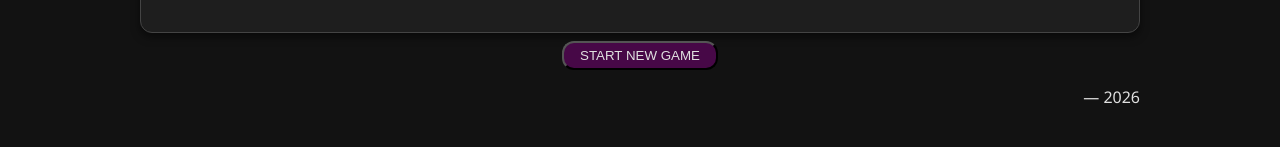
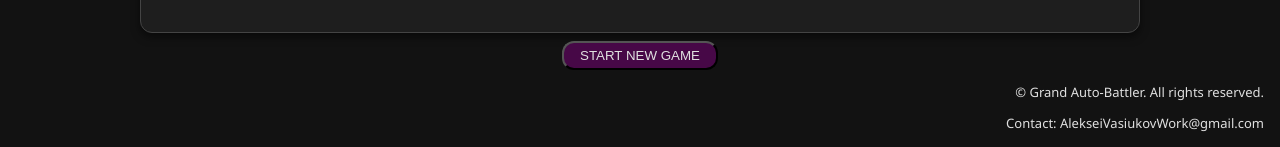
Before and after one commit to AlekseiVasiukov/RustProject, an Angular app in the folder GrandAutoBattler/GrandAutoBattler_Angular_UI/: page /new-game in a window 1280 px wide. Shown: the part 766-913 px from the top of the page. Before the commit the page ends 890 px from the top, so only its background shows below. Built offline with nearby package versions, Linux system fonts and the light colour scheme.

Commit message:
correct footer

```diff
--- a/GrandAutoBattler/GrandAutoBattler_Angular_UI/src/app/app.html
+++ b/GrandAutoBattler/GrandAutoBattler_Angular_UI/src/app/app.html
@@ -22,7 +22,9 @@
       <router-outlet></router-outlet>
     </main>
   </div>
-  <footer>
-    <p>— 2026</p>
-  </footer>
 </div>
+<footer>
+  <p>&copy; Grand Auto-Battler. All rights reserved.</p>
+  <p>Contact: AlekseiVasiukovWork@gmail.com</p>
+  <p> — 2026</p>
+</footer>
--- a/GrandAutoBattler/GrandAutoBattler_Angular_UI/src/app/app.scss
+++ b/GrandAutoBattler/GrandAutoBattler_Angular_UI/src/app/app.scss
@@ -44,15 +44,30 @@
 
 footer {
   // background-color: yellow;
-  display: flex;
-  align-self: flex-end;
-  justify-self: flex-end;
+  // display: flex;
+  // align-self: flex-end;
+  // justify-self: flex-end;
+
+  display: block;
+  align-items: end;
+  flex-direction: column;
+  max-height: 1rem;
+
+  gap: 0;
+  font-size: small;
+  // justify-content: flex-end;
+  // background-color: yellow;
+  // flex-grow: 0;
+  // flex-shrink: 0;
+  padding-right: 1rem;
+  text-align: right;
 }
 
 .main-content {
   display: flex;
   flex-direction: column;
   gap: 0.5rem;
+
   // navigation{
   //   ;
   // }
```
